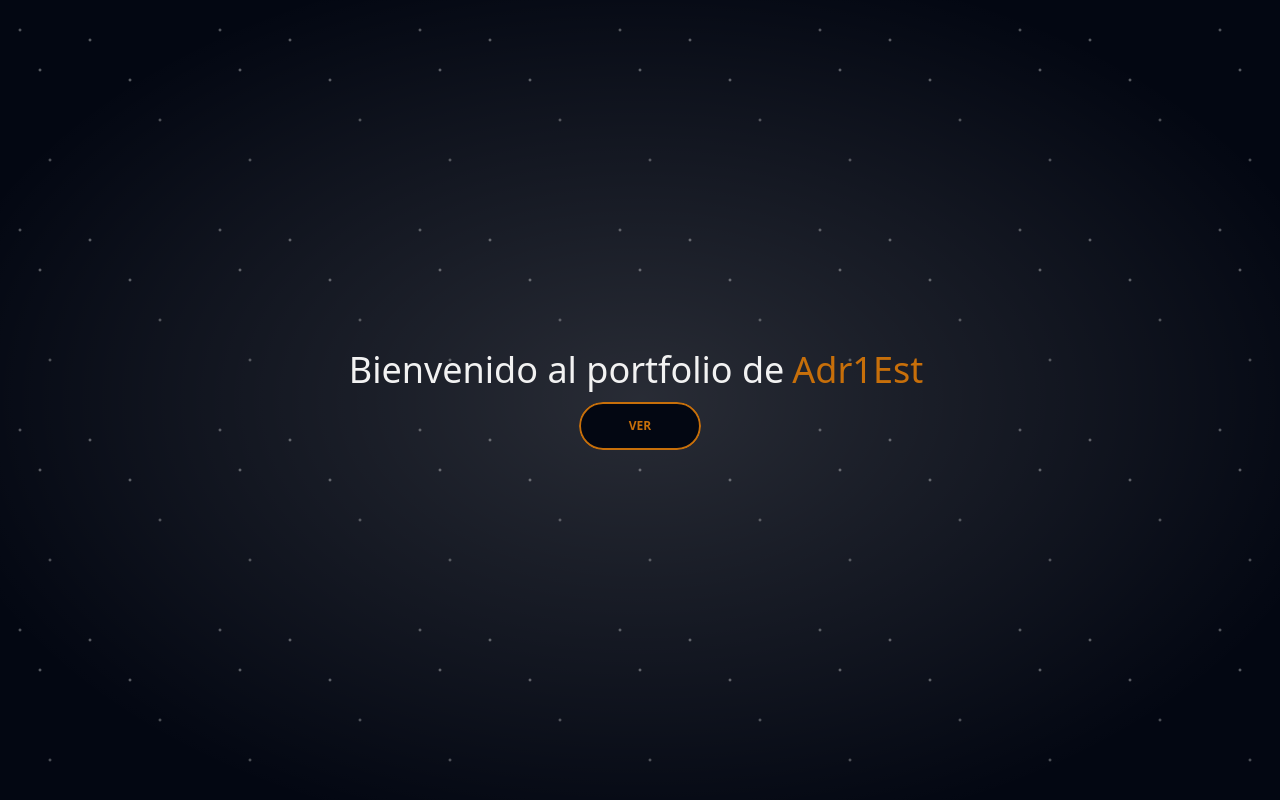
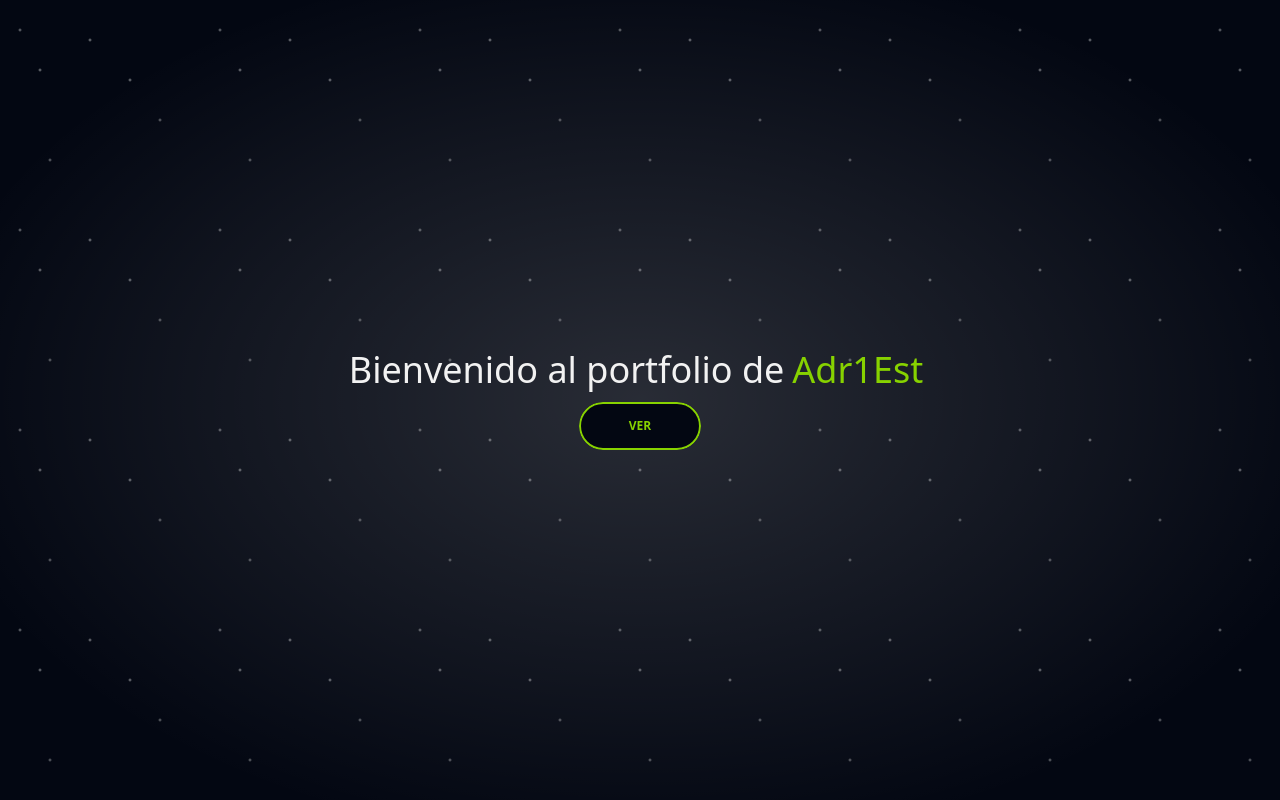
Before and after one commit to Adr1Est/portfolio, a React (Vite) app: page / in a window 1280 px wide. Built offline with nearby package versions, Linux system fonts and the light colour scheme.

Commit message:
details color

```diff
--- a/src/index.css
+++ b/src/index.css
@@ -7,6 +7,7 @@
   --first-dark: #030712;
   --second-dark: #36363633;
   --details1: #ABD202;
+  --details3: #983ab4;
   --details2: #c76f0a;
   --white: #F2F2F2;
   --radius: 0.625rem;
@@ -54,8 +55,8 @@ body{
 @theme{
   --color-first-dark: #030712;
   --color-second-dark: #36363633;
-  --color-details1: #c76f0a;
-  --color-details2: #ABD202;
+  --color-details1: #87D200;
+  --color-details2: #983ab4;
   --color-dark-text: #F2F2F2;
   --color-light-text: #030712;
 }
```
